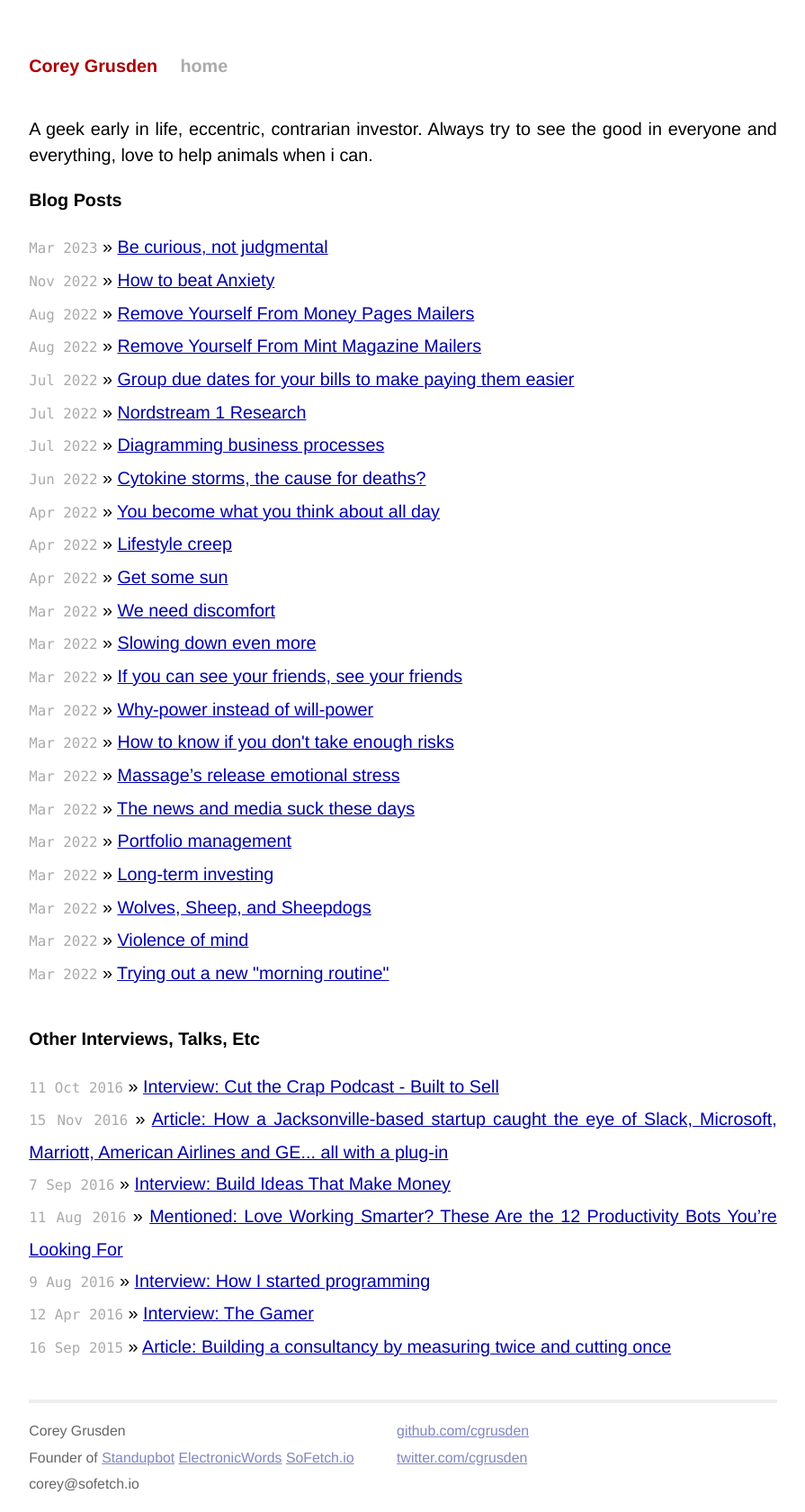
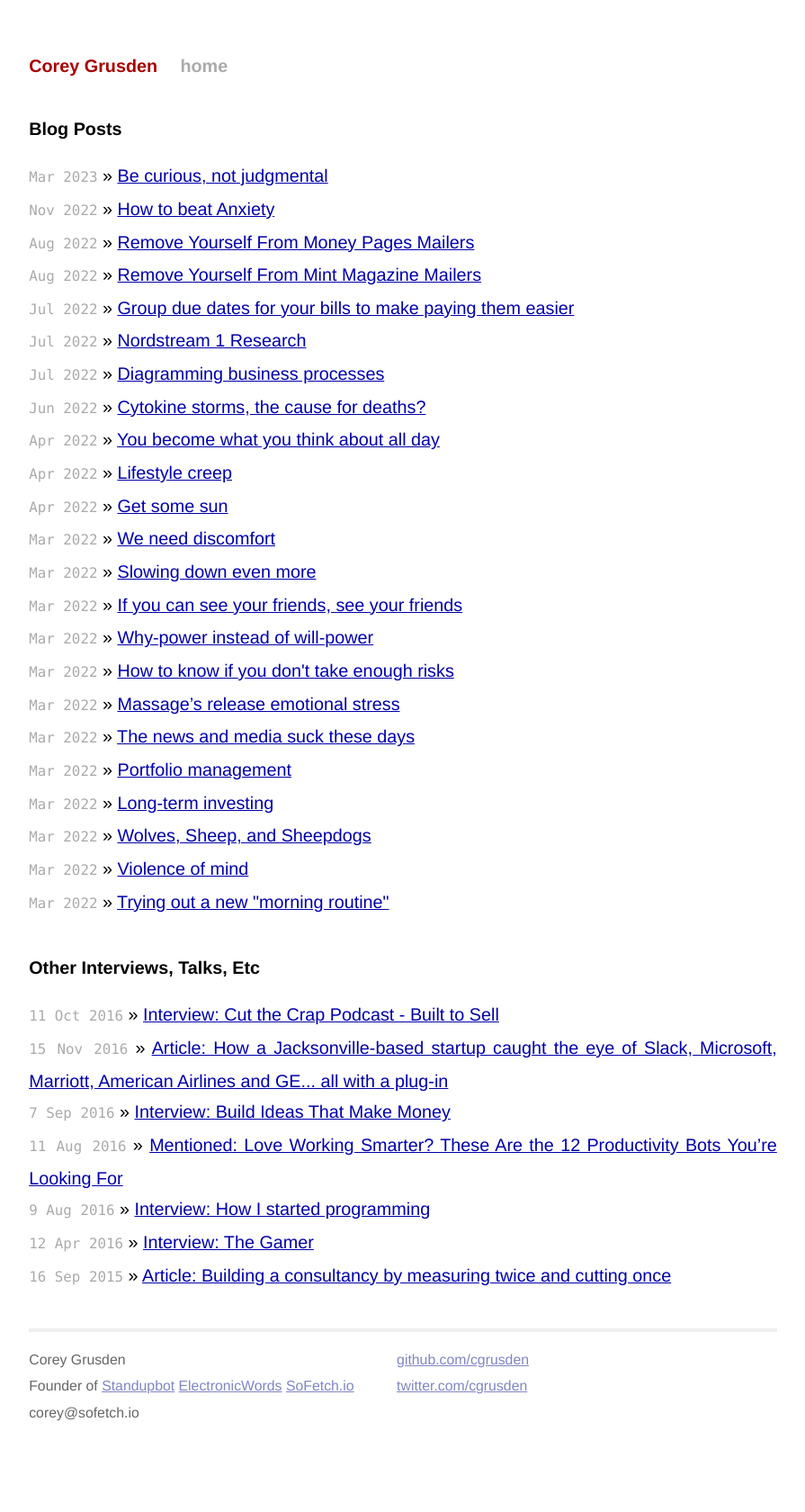
Before and after one commit to cgrusden/cgrusden.github.io, a Jekyll site: the page built from index.html, in a window 1280 px wide. Shown: the whole page at 90% size, without its empty margins (192-1087 px from the left). Built offline with Jekyll 4.4.1, drawn with Linux system fonts in a browser that asks for light colours; after the commit the page ends 1601 px from its top, so only the background shows below that.

Commit message:
Remove bio

```diff
--- a/index.html
+++ b/index.html
@@ -2,12 +2,6 @@
 layout: default
 title: Corey Grusden
 ---
-
-<div>
-  <p>
-	A geek early in life, eccentric, contrarian investor. Always try to see the good in everyone and everything, love to help animals when i can.
-  </p>
-</div>
 
 <div id="home">
   <h1>Blog Posts</h1>
```
